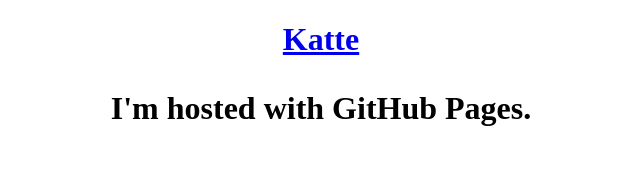
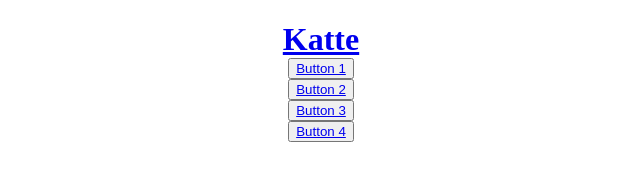
Before and after one commit to TacocaTYT/TacocaTYT.github.io, a plain HTML site: page index.html in a window 1280 px wide. Shown: the whole page, without its empty margins (319-959 px from the left). Drawn offline with Linux system fonts and the light colour scheme.

Commit message:
added 4 buttons?

```diff
--- a/index.html
+++ b/index.html
@@ -3,6 +3,19 @@
 <body>
     <h1 style="text-align: center;">
         <a href="https://linktr.ee/katteisace" target="_blank">Katte</a>
-<p>I'm hosted with GitHub Pages.</p>
+    <div style="display: flex; flex-direction: column; align-items: center;">
+        <button>
+            <a href="https://www.example.com/1" target="_blank">Button 1</a>
+        </button>
+        <button>
+            <a href="https://www.example.com/2" target="_blank">Button 2</a>
+        </button>
+        <button>
+            <a href="https://www.example.com/3" target="_blank">Button 3</a>
+        </button>
+        <button>
+            <a href="https://www.example.com/4" target="_blank">Button 4</a>
+        </button>
+        </div>
 </body>
 </html>
```
